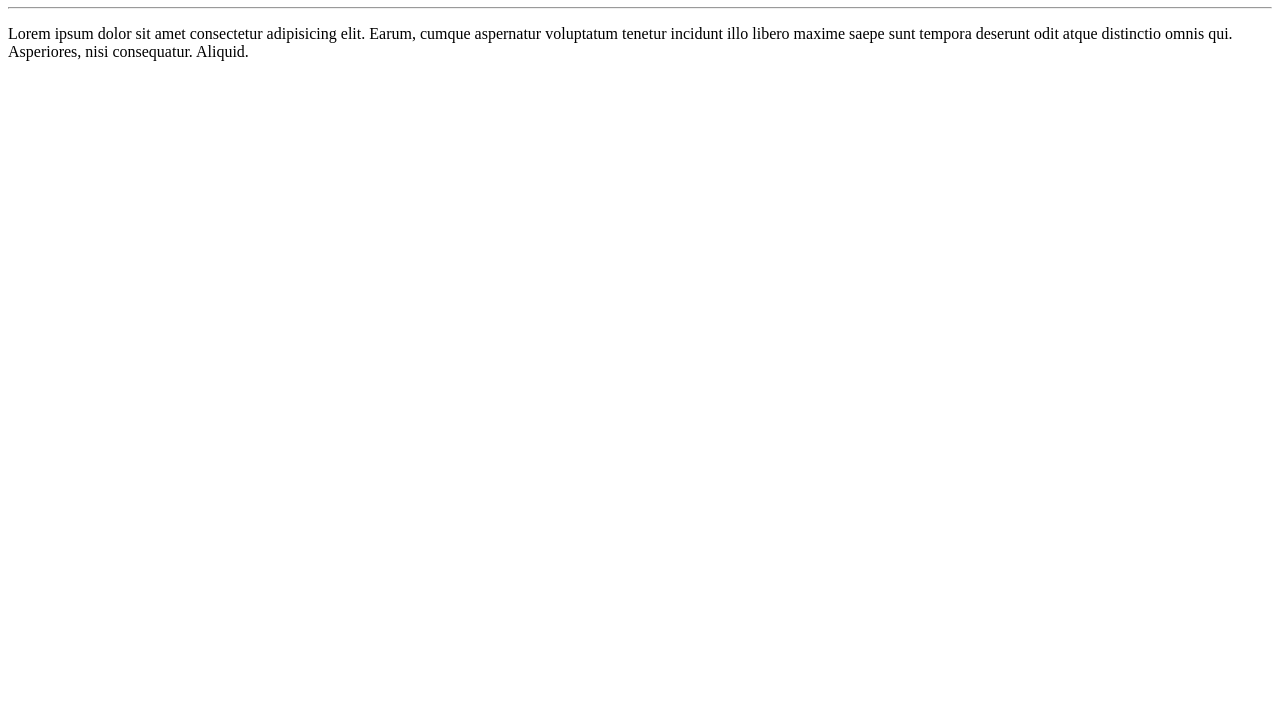
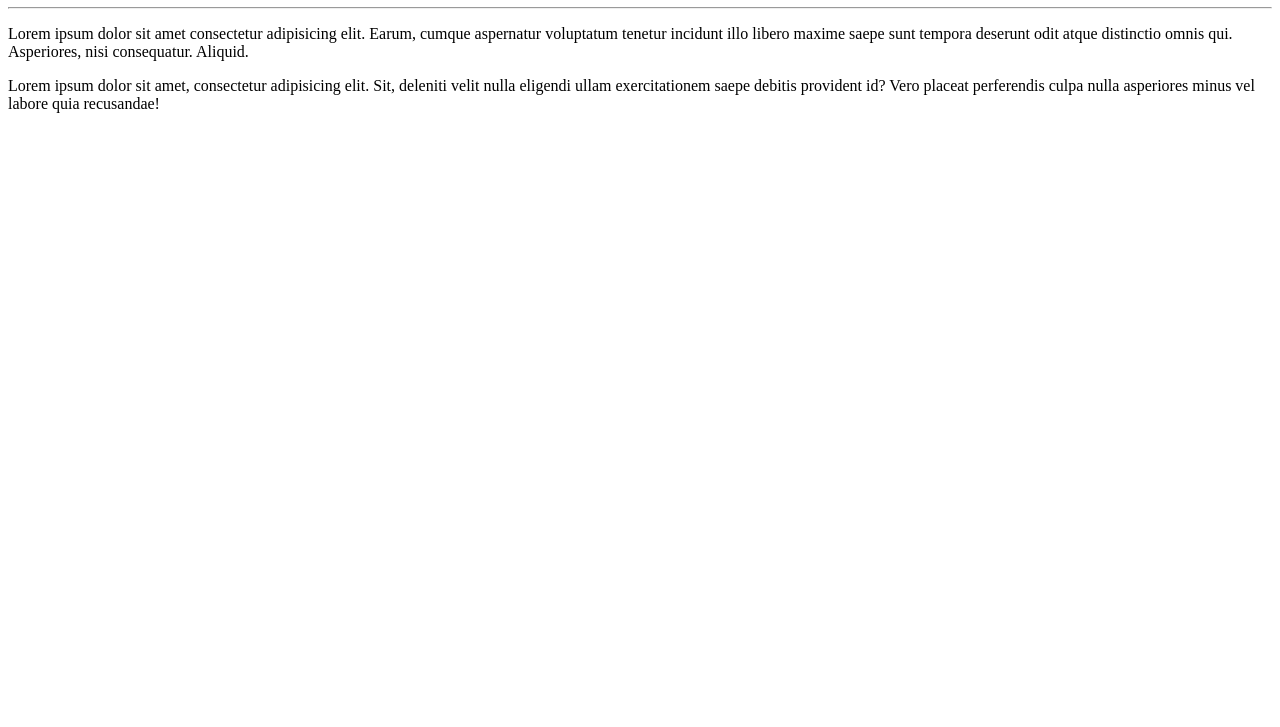
Before and after one commit to JenifferMendes/Ola-Mundo, a plain HTML site: page site-exemplo/index.html in a window 1280 px wide. Shown: the part 73-800 px from the top of the page. Drawn offline with Linux system fonts and the light colour scheme.

Commit message:
adicionei um parágrafo

```diff
--- a/site-exemplo/index.html
+++ b/site-exemplo/index.html
@@ -10,5 +10,6 @@
     <h1>Olá, Mundo!</h1>
     <hr>
     <p>Lorem ipsum dolor sit amet consectetur adipisicing elit. Earum, cumque aspernatur voluptatum tenetur incidunt illo libero maxime saepe sunt tempora deserunt odit atque distinctio omnis qui. Asperiores, nisi consequatur. Aliquid.</p>
+    <p>Lorem ipsum dolor sit amet, consectetur adipisicing elit. Sit, deleniti velit nulla eligendi ullam exercitationem saepe debitis provident id? Vero placeat perferendis culpa nulla asperiores minus vel labore quia recusandae!</p>
 </body>
 </html>
```
